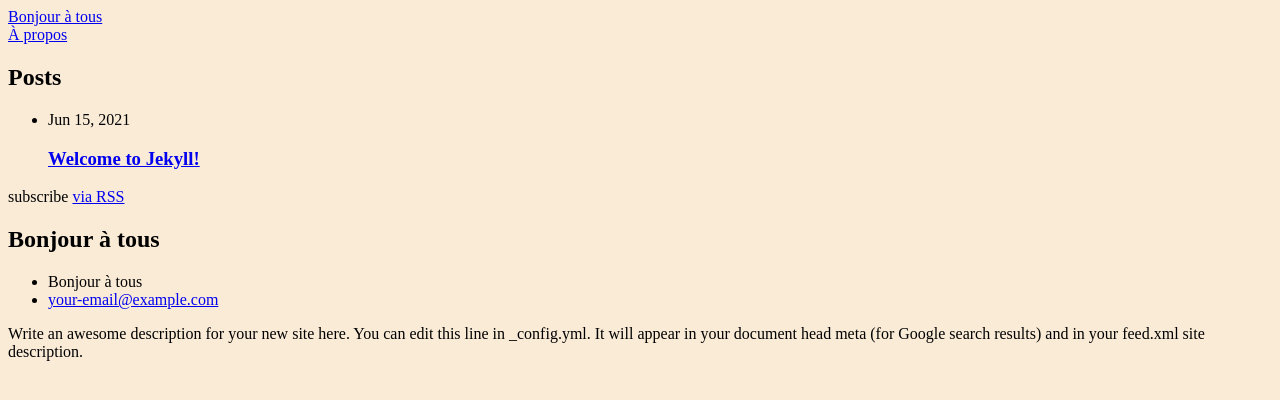
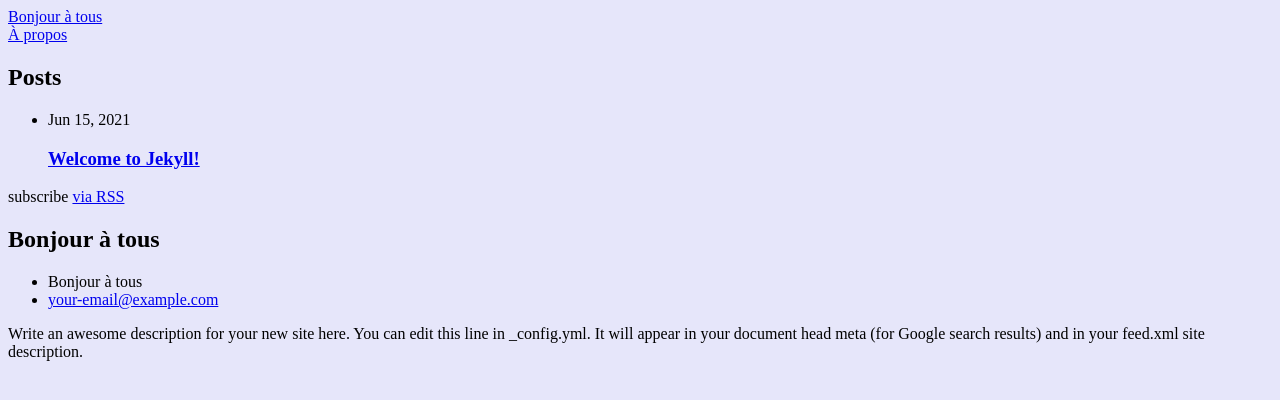
Before and after one commit to Corentin69008/Corentin69008.github.io, a Jekyll site: the page built from index.markdown, in a window 1280 px wide. Shown: the top 400 px of the page. Built offline with Jekyll 4.4.1, drawn with Linux system fonts in a browser that asks for light colours.

Commit message:
mise a jour

```diff
--- a/assets/main.css
+++ b/assets/main.css
@@ -3,5 +3,5 @@ p {
 }
 
 html{
-  background-color: #FAEBD7;
+  background-color: #E6E6FA;
 }
```
